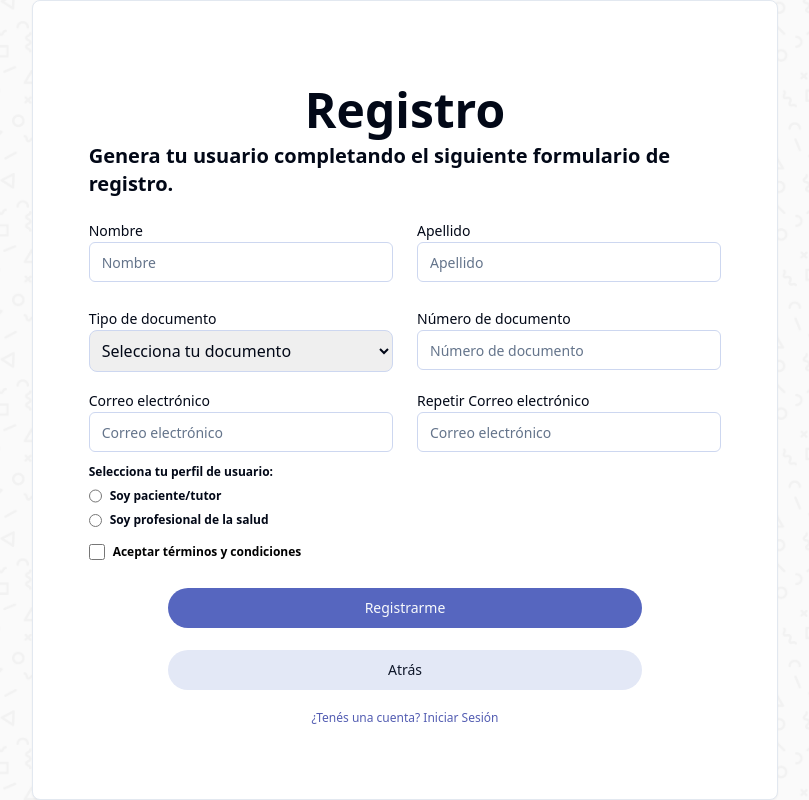
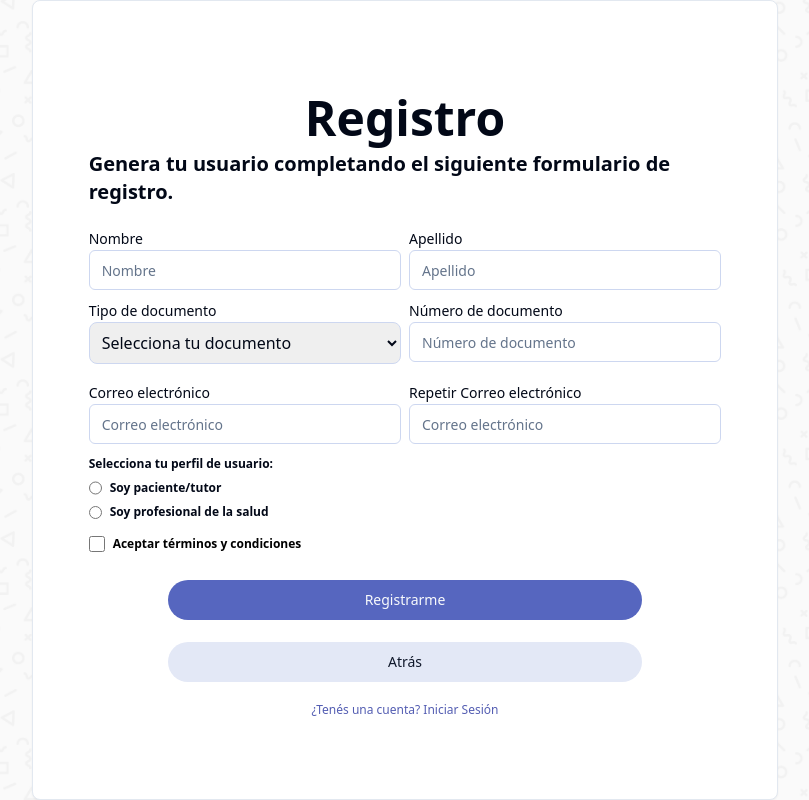
Before and after one commit to No-Country-simulation/h1-14-node-react, a React (Vite) app in the folder front/: page /registro in a window 1280 px wide. Shown: the whole page, without its empty margins (235-1044 px from the left). Built offline with nearby package versions, Linux system fonts and the light colour scheme.

Commit message:
cambio de estilo en formulario de registro

```diff
--- a/front/src/Components/formDoctorRegister/index.jsx
+++ b/front/src/Components/formDoctorRegister/index.jsx
@@ -49,7 +49,7 @@
         </div>
 
         <form className="mt-3" onSubmit={handleSubmit(onSubmit)}>
-          <div className="grid gap-6 grid-cols-1 md:grid-cols-2">
+          <div className="grid gap-2 grid-cols-1 md:grid-cols-2">
             <div>
               <Label htmlFor="name">Nombre</Label>
               <Input
@@ -100,7 +100,7 @@
             </div>
           </div>
 
-          <div className="grid gap-6 grid-cols-1 md:grid-cols-2 mt-4">
+          <div className="grid gap-2 grid-cols-1 md:grid-cols-2 mt-4">
             <div>
               <Label htmlFor="email">Correo electrónico</Label>
               <Input
```
